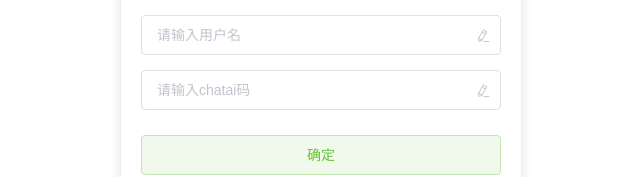
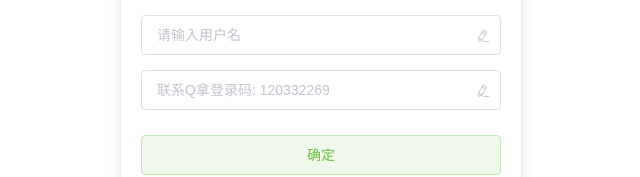
Before and after one commit to Lxb921006/chat, a Vue app: page /login in a window 1280 px wide. Shown: the part 221-398 px from the top of the page, without its empty margins (319-959 px from the left). Built offline with nearby package versions, Linux system fonts and the light colour scheme; what vue-clipboard-plus, vue-page-transition would draw is missing.

Commit message:
联系信息

```diff
--- a/src/views/login/login.vue
+++ b/src/views/login/login.vue
@@ -24,7 +24,7 @@
                     <el-input v-model="user" placeholder="请输入用户名" suffix-icon="el-icon-edit" :disabled="finished" clearable @keyup.enter.native="GaLogin()"></el-input>
                 </el-col>
                 <el-col class="login-col-2">
-                    <el-input v-model="gacode" placeholder="请输入chatai码" suffix-icon="el-icon-edit" :disabled="finished" clearable @keyup.enter.native="GaLogin()"></el-input>
+                    <el-input v-model="gacode" placeholder="联系Q拿登录码: 120332269" suffix-icon="el-icon-edit" :disabled="finished" clearable @keyup.enter.native="GaLogin()"></el-input>
                 </el-col>
             </el-row>
             <el-row :gutter="10" class="login-content">
```
